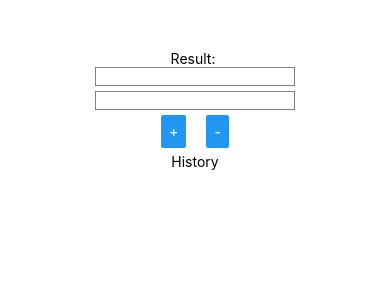
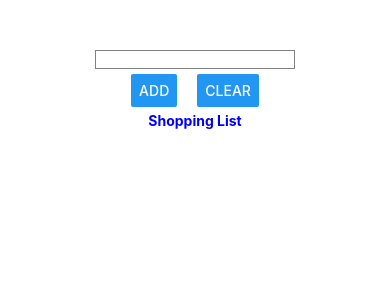
Before and after one commit to Tuhkamo/Expo-repository, a React Native app: screen / in a window 390 px wide. Shown: the top 300 px of the page. Built offline with nearby package versions, Linux system fonts and the light colour scheme.

Commit message:
Shopping list with clear history complete

```diff
--- a/App.js
+++ b/App.js
@@ -4,44 +4,32 @@ import { StyleSheet, View, Text, Button, TextInput, FlatList } from 'react-nativ
 
 export default function App() {
   const [text1, setText1] = useState('');
-  const [text2, setText2] = useState('');
-  const [result, setResult] = useState('Result: ');
-  const [history, setHistory] = useState(['History']);
+  const [text2, setText2] = useState('Shopping List');
+  const [history, setHistory] = useState(['']);
 
   const add = () => {
-    const operationResult = parseFloat(text1) + parseFloat(text2);
-    const operation = `${text1} + ${text2} = ${operationResult}`;
-    setResult('Result: ' + operationResult);
+    const operation = `${text1}`;
     setHistory([...history, operation]);
   };
 
-  const subtract = () => {
-    const operationResult = parseFloat(text1) - parseFloat(text2);
-    const operation = `${text1} - ${text2} = ${operationResult}`;
-    setResult('Result: ' + operationResult);
-    setHistory([...history, operation]);
+  const clear = () => {
+    setHistory([]);
   };
 
   return (
     <View style={styles.container}>
-      <Text>{result}</Text>
       <TextInput
         style={styles.input}
         onChangeText={(text) => setText1(text)}
         value={text1}
         keyboardType="numeric"
       />
-      <TextInput
-        style={styles.input}
-        onChangeText={(text) => setText2(text)}
-        value={text2}
-        keyboardType="numeric"
-      />
       <View style={styles.buttonGroup}>
-        <Button onPress={add} title="+" />
+        <Button onPress={add} title="Add" />
         <View style={styles.space}/>
-        <Button onPress={subtract} title="-" />
+        <Button onPress={clear} title="Clear" />
       </View>
+      <Text style={styles.blue}>{text2}</Text>
         <FlatList
           data={history}
           renderItem={({ item }) => <Text>{item}</Text>}
@@ -74,4 +62,8 @@ const styles = StyleSheet.create({
     width: 20,
     height: 20,
   },
+  blue: {
+    color: 'blue',
+    fontWeight: 'bold',
+  }
 });
```
